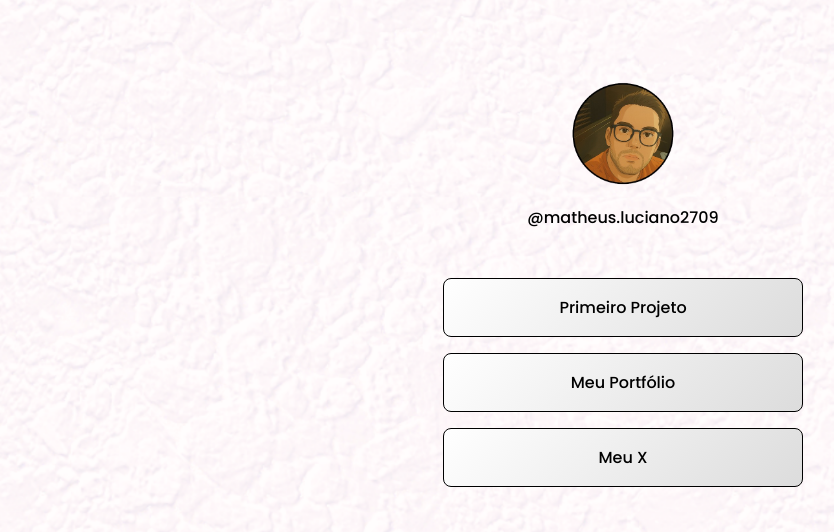
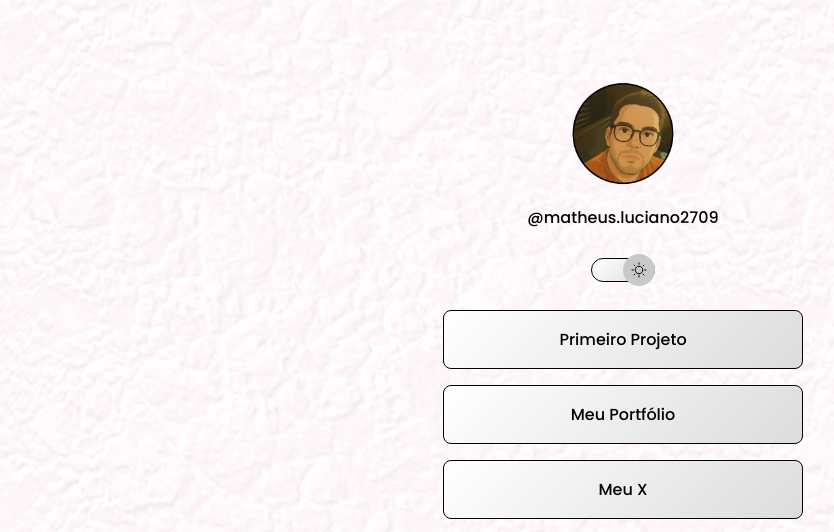
Before and after one commit to matheus27091999/Projeto-Portf-lio, a plain HTML site: page index.html in a window 1280 px wide. Shown: the top 532 px of the page, without its empty margins (17-851 px from the left). Drawn offline with nearby package versions, Linux system fonts and the light colour scheme.

Commit message:
Posicionamento dos elementos dos botões

```diff
--- a/index.html
+++ b/index.html
@@ -13,6 +13,14 @@
             <img src="./assets/avatar.png" alt="Avatar do Matheus">
         <p>@matheus.luciano2709</p>
         </div>
+
+        <div id="switch">
+
+             <button></button>
+            <span></span>
+        </div>
+
+
         <ul>
             <li><a href="https://github.com/matheus27091999/FirstProject" target="_blank">Primeiro Projeto</a>
             </li>
--- a/style.css
+++ b/style.css
@@ -12,19 +12,23 @@
     --surface-color-hover:linear-gradient(135deg, rgba(127, 255, 212, 0.2), rgba(0, 0, 0, 0.1));
     --highlight-color:rgba(0, 0, 0, 0.3);
     --box-shadown-color: 0 0 8px #7fffd4;
+    --button-color:#7fffd4;
+    --switch-bg-url: url(./assets/moon-stars.svg);
 
 
 
 }
 
-.light{
-    --text-color: #000000 ;
+.light {
+   --text-color: #000000 ;
     --bg-url:url(assets/mobile-ligth.png);
     --stroke-color:#000000;
     --surface-color:linear-gradient(135deg, rgba(255, 255, 255, 100), rgba(220, 220, 220, 50));
     --surface-hover: linear-gradient(135deg, rgba(245, 245, 245, 1), rgba(200, 200, 200, 0.7));
     --highlight-color:linear-gradient(135deg, rgba(245, 245, 245, 1), rgba(200, 200, 200, 0.7));
-    --box-shadown-color: inset 0 1px 3px rgba(0, 0, 0, 0.1);
+    --box-shadown-color: inset 0 1px 3px rgba(0, 0, 0, 0.5);
+    --button-color: rgba(200, 200, 200, 1);
+    --switch-bg-url: url(./assets/sun.svg);
 
 }
 
@@ -75,6 +79,46 @@ body * {
     line-height: 24px;
     margin-top: 8px;
 }
+
+#switch{
+    position: relative;
+    width: 64px;
+    margin: 4px auto;
+
+}
+
+#switch button{
+    width: 32px;
+    height: 32px;
+    background: var(--button-color) var(--switch-bg-url) no-repeat center;
+    border: 0;
+    border-radius: 50%;
+
+    position: absolute;
+    top: 50%;
+    left: 0;
+    z-index: 1;
+    transform: translateY(-50%)
+}
+
+.light #switch button {
+    right: 0;
+    left: initial;
+
+
+}
+
+#switch span {
+    display: block;
+    width: 64px;
+    height: 24px;
+    background: var(--surface-color);
+     border: 1px solid var(--stroke-color);
+    --webkit-backdrop-filter: blur(4px);
+    border-radius: 9999px;
+}
+
+
 
 ul {
     list-style: none;
@@ -160,9 +204,11 @@ ul li a:hover {
     box-shadow: var(--box-shadown-color);
 }
 
-footer{
+footer {
     padding: 24px 0;
     text-align: center;
     font-weight: 500;
-    font-size: 20px;
+    font-size: 14px;
+    color: var(--text-color);
+
 }
```
Also changed, not shown: assets/moon-stars.svg (added), assets/sun.svg (added).
